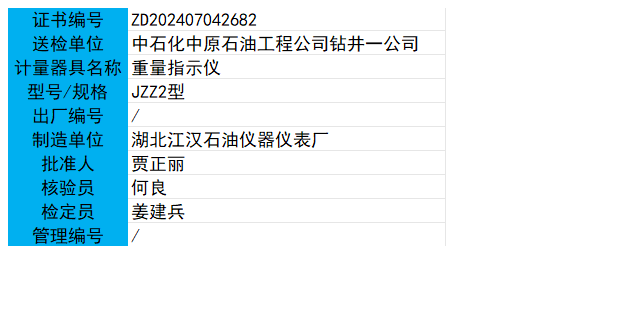
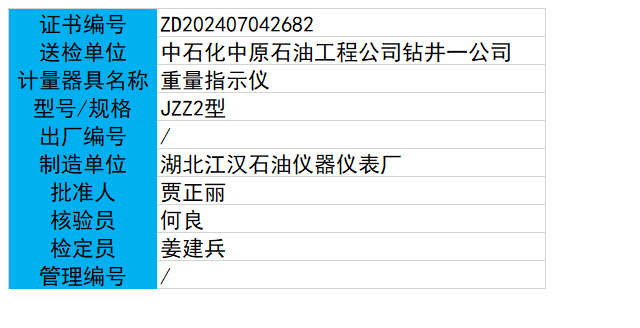
Before and after one commit to luffyMLbob/mywebsite, a plain HTML site: page index.html in a window 1280 px wide. Shown: the whole page, without its empty margins (0-640 px from the left). Drawn offline with Linux system fonts and the light colour scheme.

Commit message:
Update index.html

```diff
--- a/index.html
+++ b/index.html
@@ -6,6 +6,6 @@
     <title>计量证书查询</title>
 </head>
 <body>
-    <img src="a1.png" alt="图片">
+    <img src="a2.png" alt="图片">
 </body>
 </html>
```
